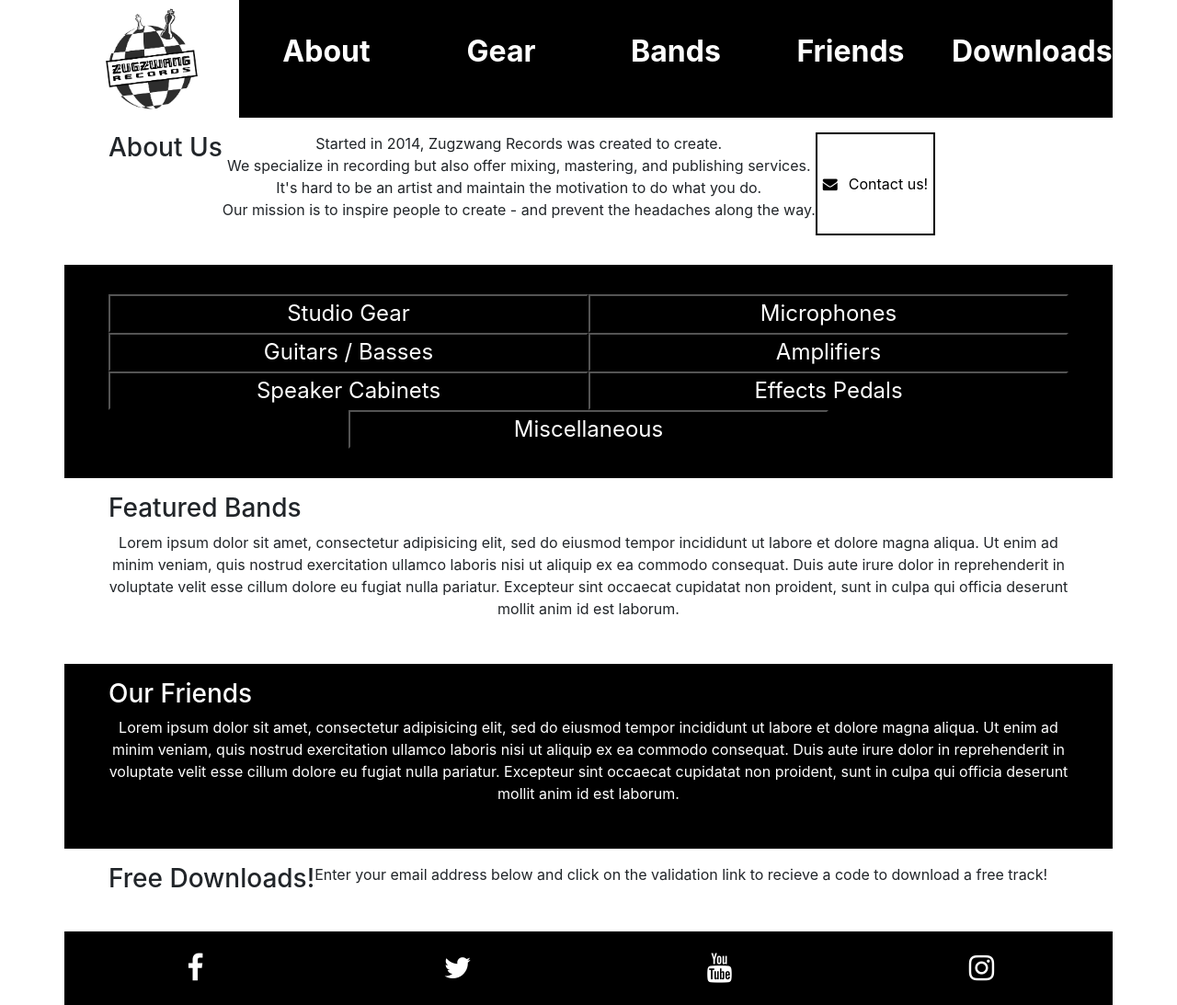
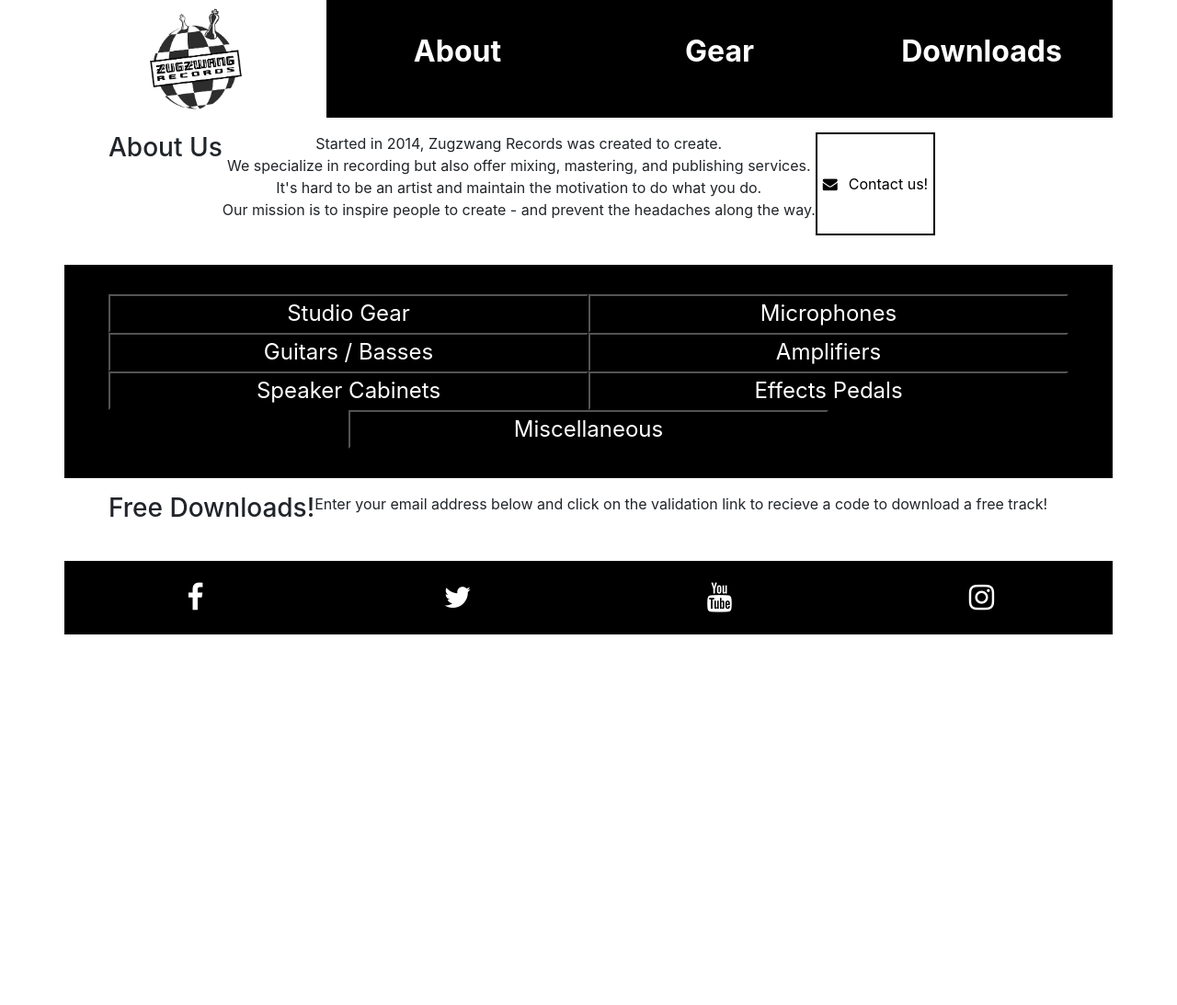
Before and after one commit to pootispenser1985/zugzwangrecords, a PHP site: page / in a window 1280 px wide. Shown: the whole page at 92% size. After the commit the page ends 690 px from the top, so only its background shows below. Run offline with PHP 8.4, Linux system fonts and the light colour scheme; style sheets or scripts are compiled from the project's sources; some libraries are stand-ins or nearby versions.

Commit message:
deleted featured bands / friends, made whole thing borderless

```diff
--- a/index.html
+++ b/index.html
@@ -9,27 +9,21 @@
     <link rel="stylesheet"
       href="http://cdnjs.cloudflare.com/ajax/libs/font-awesome/4.6.3/css/font-awesome.min.css">
     <script src="main.js?v=8"></script>
-    <link rel="stylesheet" href="main.css?v=102617g">
+    <link rel="stylesheet" href="main.css?v=102717d">
     <title>Zugzwang Records</title>
     <body>
     <div class="container">
       <div class="row" id="top-nav-bar">
-        <div class="col-md-2 nav-element text-center" id="logoHolder">
+        <div class="col-md-3 nav-element text-center" id="logoHolder">
           <img id="logo" src="images/zugzwangLogo.png" />
         </div>
-        <div class="col-md-2 nav-element text-center">
+        <div class="col-md-3 nav-element text-center">
           <a href="#about">About</a>
         </div>
-        <div class="col-md-2 nav-element text-center">
+        <div class="col-md-3 nav-element text-center">
           <a href="#gear">Gear</a>
         </div>
-        <div class="col-md-2 nav-element text-center">
-          <a href="#bands">Bands</a>
-        </div>
-        <div class="col-md-2 nav-element text-center">
-          <a href="#friends">Friends</a>
-        </div>
-        <div class="col-md-2 nav-element text-center">
+        <div class="col-md-3 nav-element text-center">
           <a href="#downloads">Downloads</a>
         </div>
       </div> <!-- end top-nav-bar -->
@@ -43,7 +37,7 @@
           <button id="contactLink">
             <i class="fa fa-envelope"></i>Contact us!</button>
       </div> <!-- end 'about' section -->
-      <!-- contact section will suddenly appear as a result of clicking contact us style="display: none;" -->
+      <!-- contact section will suddenly appear as a result of clicking contact us -->
       <div class="row text-center" id="contact" style="display: none;">
         <p>Studio // General<br>
           hart@zugzwangrecords.com</p>
@@ -158,14 +152,6 @@
         Korg Kaossilator gen 1<br>
         Novation Mininova</p>
       </div> <!-- end 'gear' section -->
-      <div class="row middle-content" id="bands">
-        <h3>Featured Bands</h3>
-        <p>Lorem ipsum dolor sit amet, consectetur adipisicing elit, sed do eiusmod tempor incididunt ut labore et dolore magna aliqua. Ut enim ad minim veniam, quis nostrud exercitation ullamco laboris nisi ut aliquip ex ea commodo consequat. Duis aute irure dolor in reprehenderit in voluptate velit esse cillum dolore eu fugiat nulla pariatur. Excepteur sint occaecat cupidatat non proident, sunt in culpa qui officia deserunt mollit anim id est laborum.</p>
-      </div> <!-- end 'bands' section -->
-      <div class="row middle-content" id="friends" style="background-color: black; color: white">
-        <h3>Our Friends</h3>
-        <p>Lorem ipsum dolor sit amet, consectetur adipisicing elit, sed do eiusmod tempor incididunt ut labore et dolore magna aliqua. Ut enim ad minim veniam, quis nostrud exercitation ullamco laboris nisi ut aliquip ex ea commodo consequat. Duis aute irure dolor in reprehenderit in voluptate velit esse cillum dolore eu fugiat nulla pariatur. Excepteur sint occaecat cupidatat non proident, sunt in culpa qui officia deserunt mollit anim id est laborum.</p>
-      </div> <!-- end 'friends' section -->
       <div class="row middle-content" id="downloads">
         <h3>Free Downloads!</h3>
         <p>Enter your email address below and click on the validation link to recieve a code to download a free track!</p>
--- a/main.scss
+++ b/main.scss
@@ -32,6 +32,10 @@
   color: white;
 }
 
+.container {
+  width: 100%;
+}
+
 .gear-heading {
   background: transparent;
   color: white;
--- a/todo.txt
+++ b/todo.txt
@@ -1,5 +1,5 @@
 GOTTA DO:
--decide on 'poster' layout for gear list, or expandable list
+
 -create mobile version (col-xs-*)
 -create download code generating mechanism
 -fonts
@@ -10,3 +10,5 @@ GOTTA DO:
 
 DONE DID:
 -rewrite main.css to use SASS - DONE 10/18
+-decide on 'poster' layout for gear list, or expandable list
+-del featured/friends, make borderless
```
